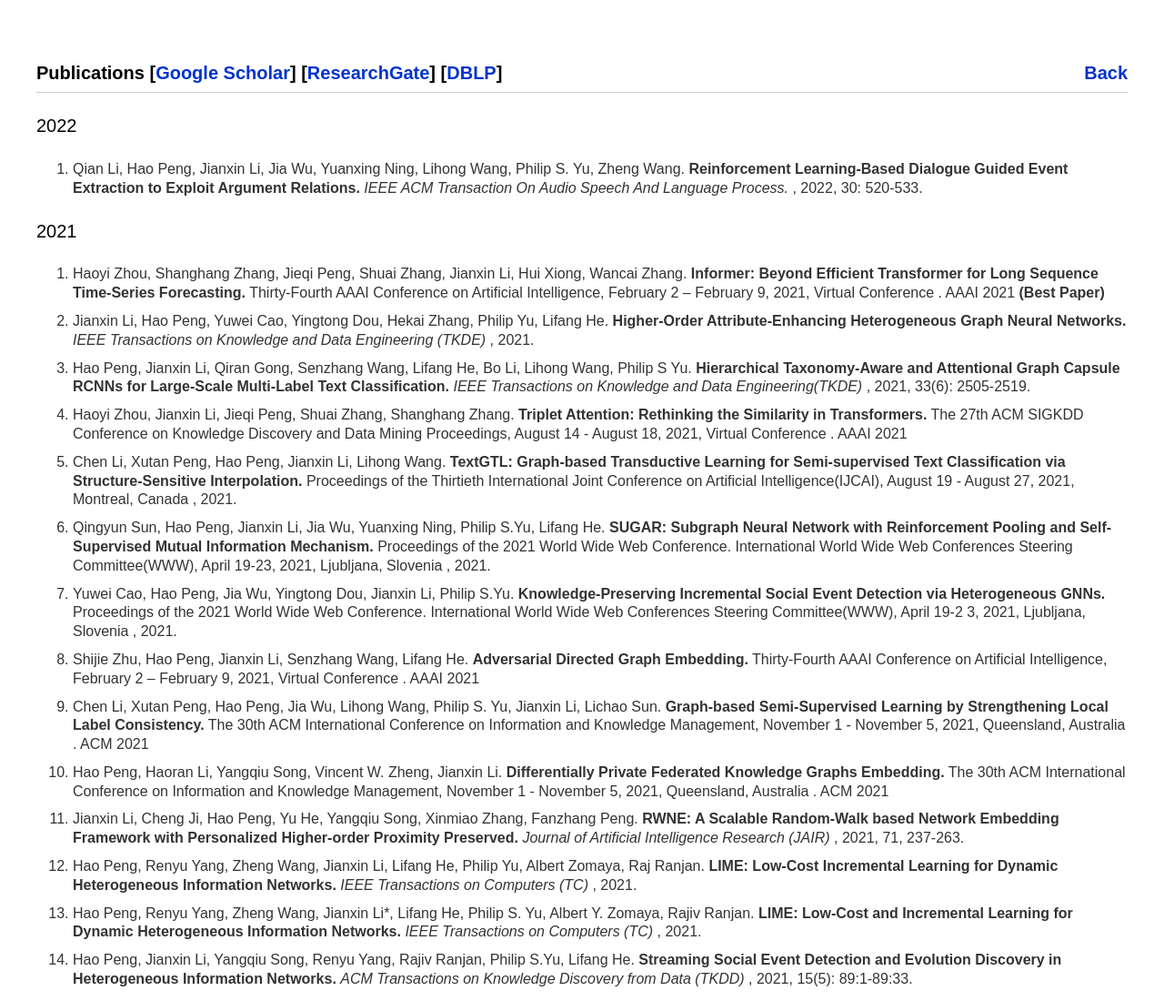
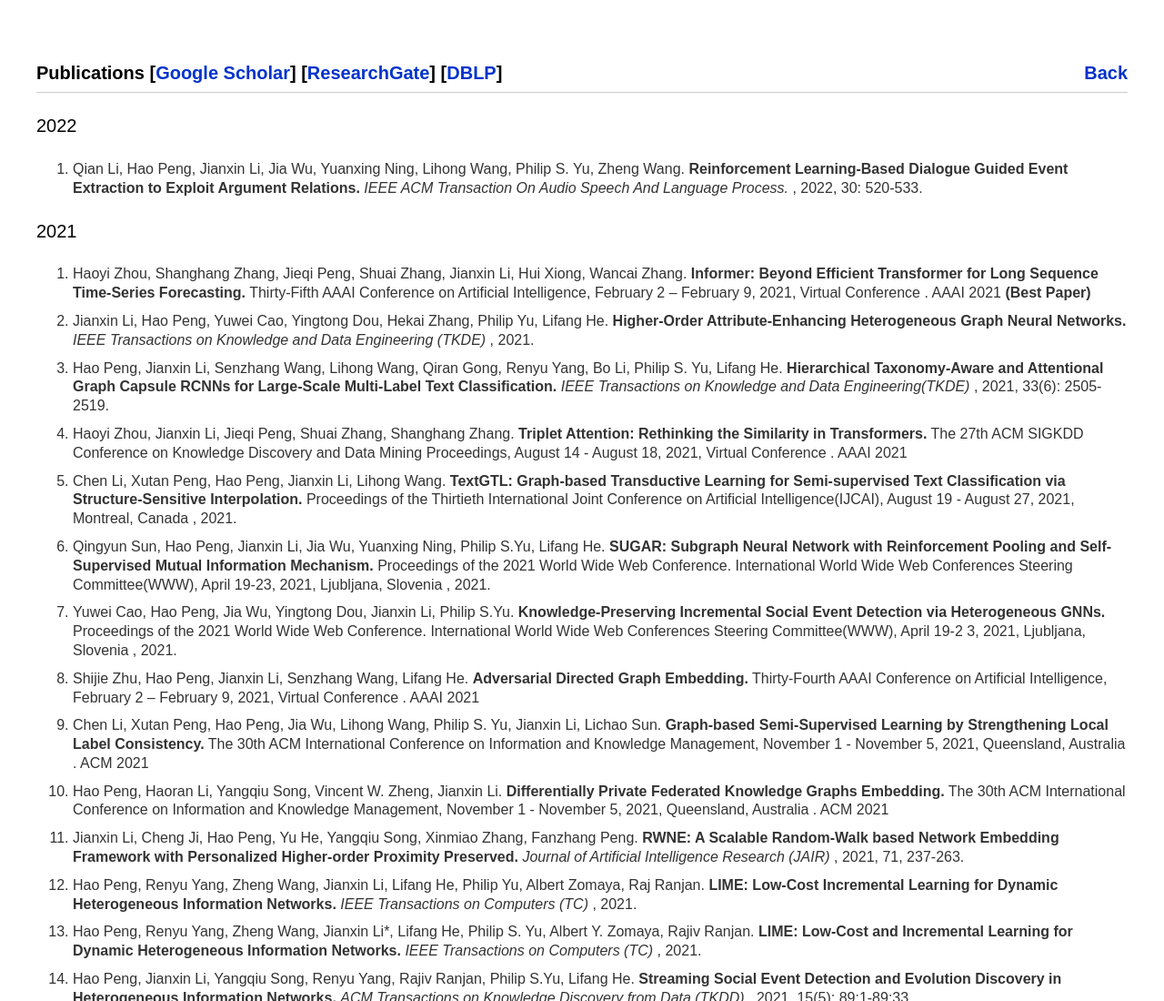
Before and after one commit to myjianxin/JianxinLi.github.io, a plain HTML site: page pubsindex.html in a window 1280 px wide. Shown: the top 1100 px of the page at 91% size. Drawn offline with Linux system fonts and the light colour scheme.

Commit message:
修改了论文内容的两个错误

```diff
--- a/pubsindex.html
+++ b/pubsindex.html
@@ -44,7 +44,7 @@
                     <ol>
                         <li>Haoyi Zhou, Shanghang Zhang, Jieqi Peng, Shuai Zhang, Jianxin Li, Hui Xiong, Wancai Zhang.
                             <b>Informer: Beyond Efficient Transformer for Long Sequence Time-Series Forecasting.</b>
-                            Thirty-Fourth AAAI Conference on Artificial Intelligence, February 2 – February 9, 2021, Virtual Conference
+                            Thirty-Fifth AAAI Conference on Artificial Intelligence, February 2 – February 9, 2021, Virtual Conference
                             . AAAI 2021 <b>(Best Paper)</b>
                         </li>
                         <li>Jianxin Li, Hao Peng, Yuwei Cao, Yingtong Dou, Hekai Zhang, Philip Yu, Lifang He.
@@ -52,7 +52,7 @@
                             <i>IEEE Transactions on Knowledge and Data Engineering (TKDE)</i>
                             , 2021.
                         </li>
-                        <li>Hao Peng, Jianxin Li, Qiran Gong, Senzhang Wang, Lifang He, Bo Li, Lihong Wang, Philip S Yu.
+                        <li>Hao Peng, Jianxin Li, Senzhang Wang, Lihong Wang, Qiran Gong, Renyu Yang, Bo Li, Philip S. Yu, Lifang He.
                             <b>Hierarchical Taxonomy-Aware and Attentional Graph Capsule RCNNs for Large-Scale Multi-Label Text Classification.</b>
                             <i>IEEE Transactions on Knowledge and Data Engineering(TKDE)</i>
                             , 2021, 33(6): 2505-2519.
```
